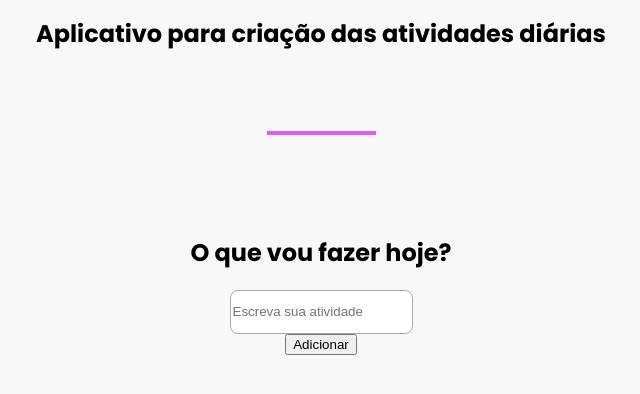
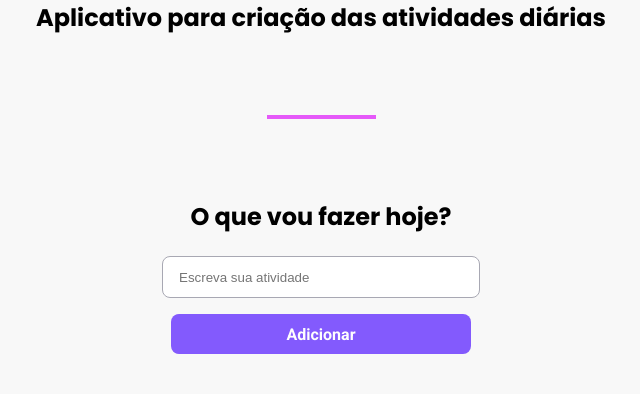
Before and after one commit to LucasMachioni/todoist-electronjs, an Electron app: page index.HTML in a window 800 px wide. Shown: the whole page, without its empty margins (79-719 px from the left). Drawn offline with Linux system fonts and the light colour scheme.

Commit message:
Personalização do input e botão

```diff
--- a/index.HTML
+++ b/index.HTML
@@ -1,8 +1,13 @@
 <!DOCTYPE html>
 <html>
   <head>
-  <link href="https://fonts.googleapis.com/css2?family=Poppins:wght@500;700&display=swap" rel="stylesheet">
-  <link rel="stylesheet" href="style.css">
+    <meta charset="UTF-8" />
+
+    <link
+      href="https://fonts.googleapis.com/css2?family=Poppins:wght@500;700&family=Roboto:wght@700&display=swap"
+      rel="stylesheet">
+
+    <link rel="stylesheet" href="style.css" />
 
     <title>Todo ist</title>
   </head>
@@ -14,13 +19,10 @@
     <hr />
 
     <!--Div com conteúdo de cadastrar atividade-->
-<div class="conteudo-atividade" >
-
+    <div class="conteudo-atividade">
       <h2>O que vou fazer hoje?</h2>
       <input type="text" placeholder="Escreva sua atividade" />
       <button>Adicionar</button>
-
     </div>
-
   </body>
 </html>
--- a/style.css
+++ b/style.css
@@ -1,6 +1,11 @@
+* {
+  margin: 0;
+  padding: 0;
+}
+
 body {
-  background: #F8F8F8;
-  font-family: 'Poppins', sans-serif;
+  background: #f8f8f8;
+  font-family: "Poppins", sans-serif;
   text-align: center;
 }
 
@@ -8,11 +13,13 @@ h1 {
   font-size: 24px;
 }
 
-hr{
- width: 105px;
- border: 2px solid #E559F9;
- margin-top: 80px;
- margin-bottom: 80px;
+hr {
+  width: 105px;
+  border: 2px solid #e559f9;
+  margin-top: 80px;
+  margin-bottom: 80px;
+  margin-left:auto ;
+  margin-right: auto;
 }
 
 .conteudo-atividade {
@@ -22,7 +29,27 @@ hr{
 }
 
 input {
+  width: 300px;
   height: 40px;
   border-radius: 8px;
-  border: 1px solid #A8A8B3;
+  border: 1px solid #a8a8b3;
+  padding-left: 16px;
+  margin-top: 22px;
 }
+
+button {
+  width: 300px;
+  height: 40px;
+  background:#835afd;
+  color: #fefefe;
+  border-radius: 8px;
+  border: none;
+  font-family: "Roboto", sans-serif;
+  font-size: 16px;
+  margin-top: 16px;
+  cursor: pointer;
+}
+
+button:hover {
+  background: #632fff
+}
```
Lines whose indentation alone changed are shown as unchanged.
